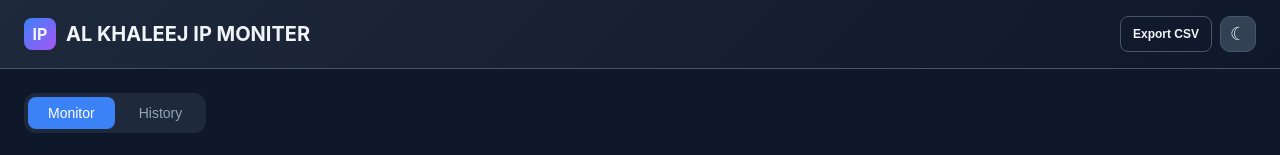
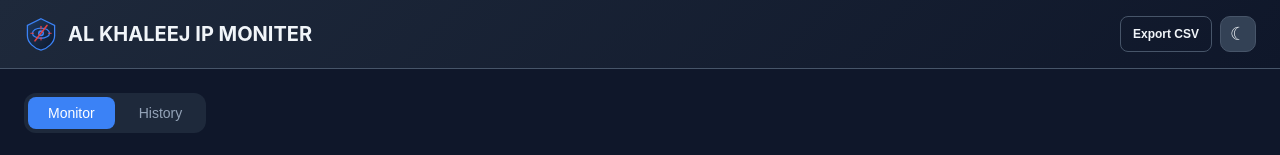
Before and after one commit to bilalprince299-lang/IP-Domain-Monitor, a website: page public/index.html in a window 1280 px wide. Shown: the top 155 px of the page. Drawn offline with Linux system fonts and the light colour scheme.

Commit message:
Add AL KHALEEJ IP logo - shield with monitoring eye
Anti-piracy themed logo: shield + surveillance eye + crosshair + ban slash

Co-Authored-By: Claude Opus 4.6 <noreply@anthropic.com>

```diff
--- a/public/index.html
+++ b/public/index.html
@@ -11,7 +11,7 @@
   <!-- Header -->
   <div class="header">
     <h1>
-      <span class="icon">IP</span>
+      <img src="/img/logo.svg" alt="AL KHALEEJ IP" style="width:34px; height:34px;">
       AL KHALEEJ IP MONITER
     </h1>
     <div class="header-actions">
```
Also changed, not shown: public/img/logo.svg (added).
